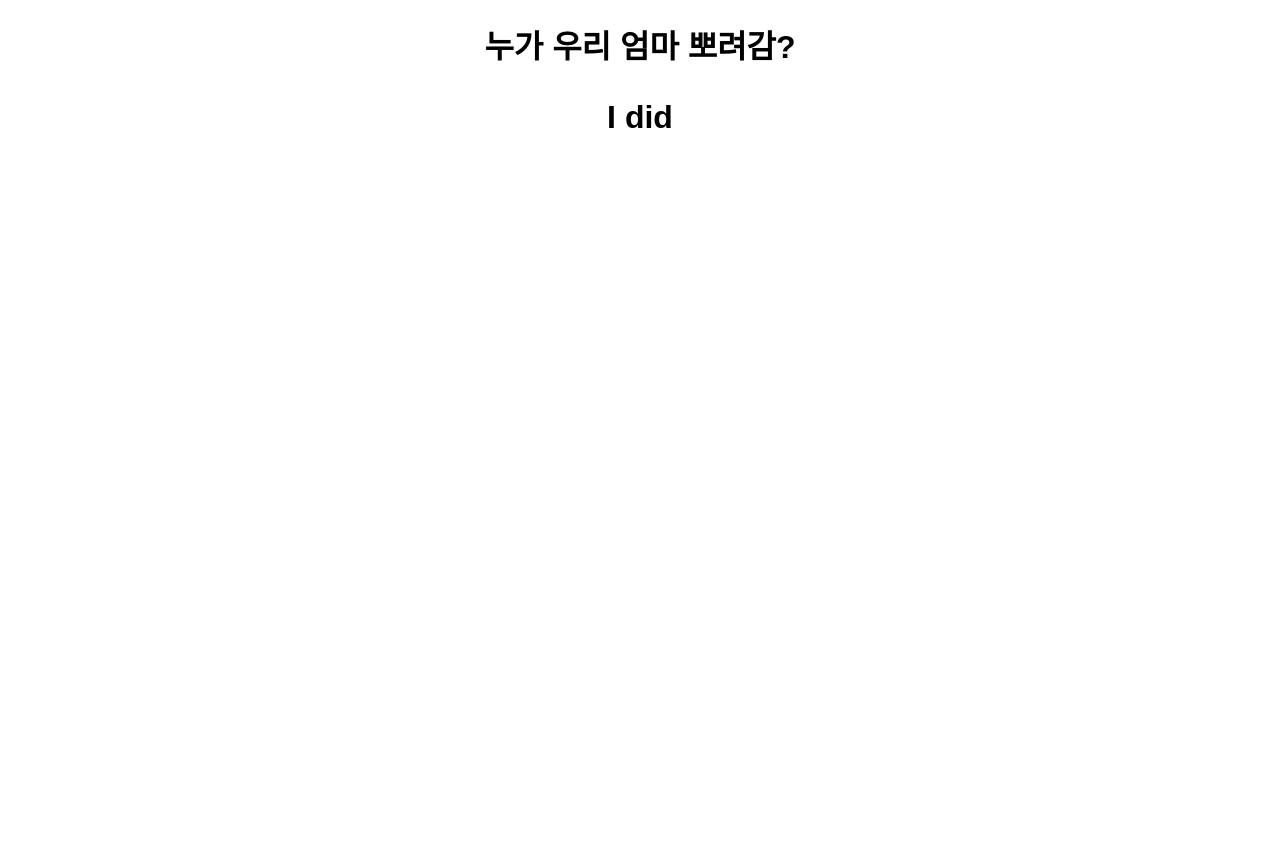
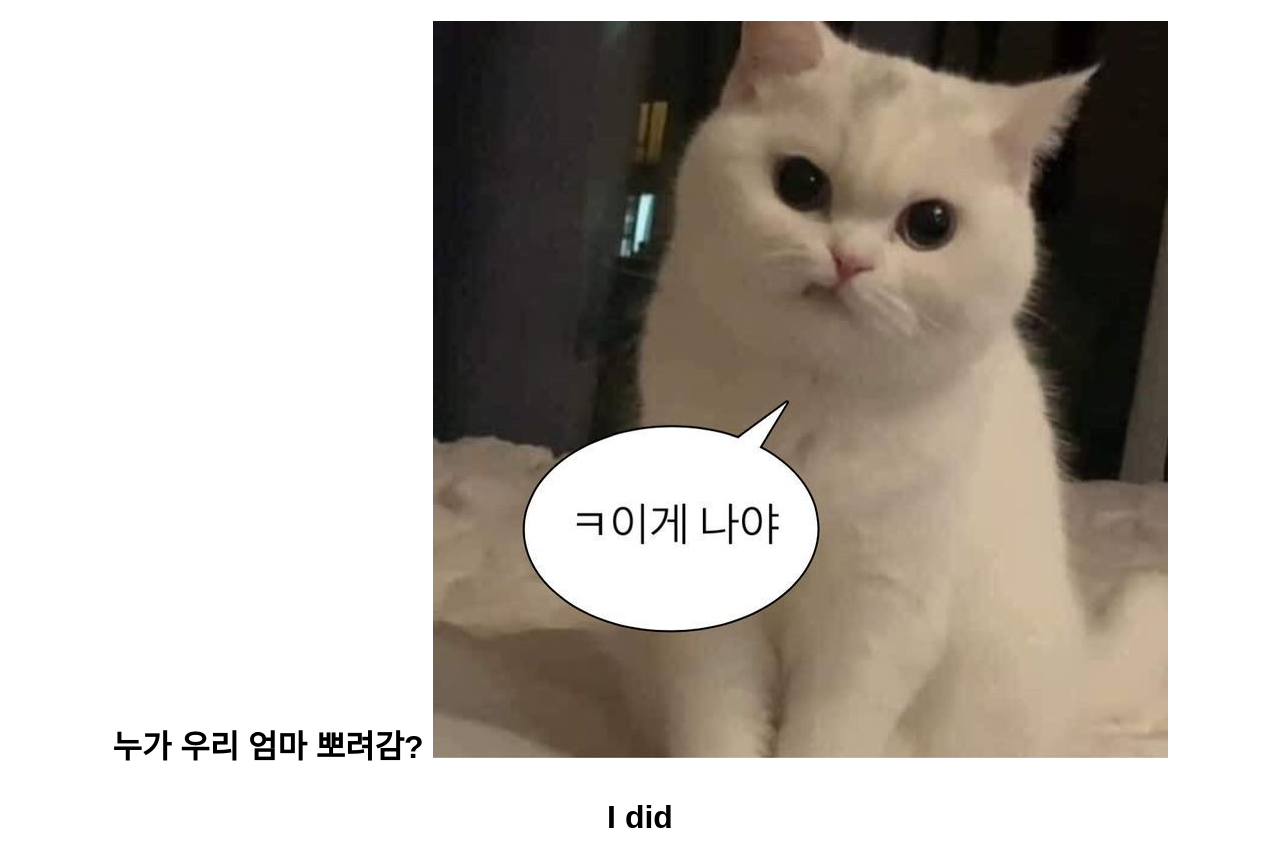
Before and after one commit to seungeyonam/trial_3, a plain HTML site: page option1.html in a window 1280 px wide. Before the commit the page ends 800 px from the top, so only its background shows below. Drawn offline with Linux system fonts and the light colour scheme.

Commit message:
Update option1.html

```diff
--- a/option1.html
+++ b/option1.html
@@ -9,6 +9,7 @@
 <body>
   <div id="option1-container">
     <h1>누가 우리 엄마 뽀려감?
+    <img src="materials/ㅋ이게나야.jpg">
     <p>I did</p>
     <!-- Add any additional content or functionality here specific to option 1 -->
   </div>
```
